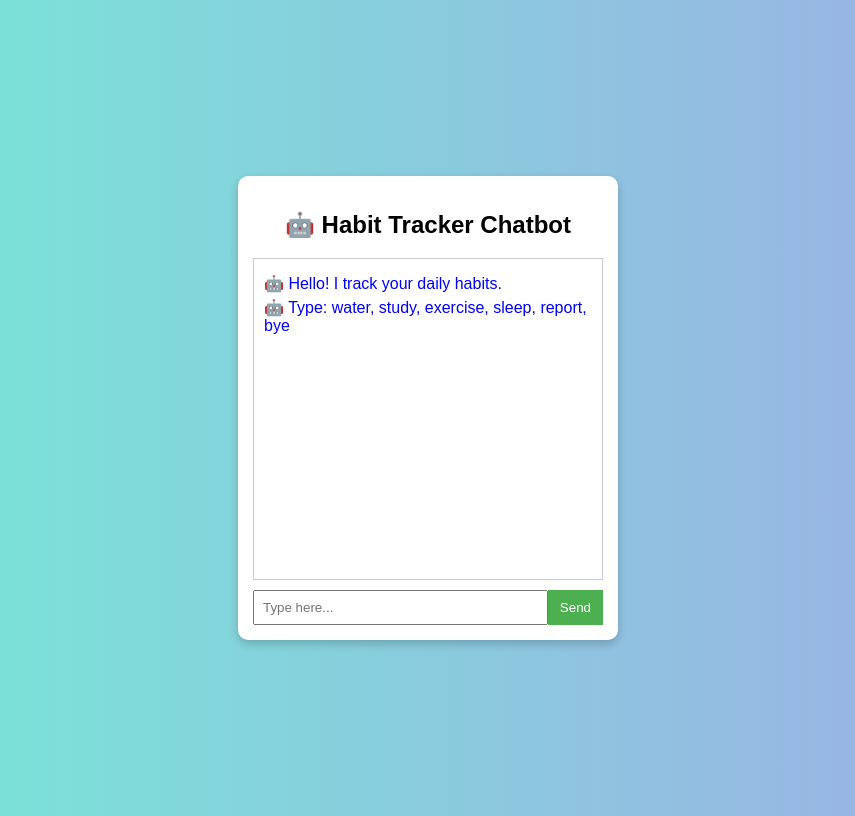
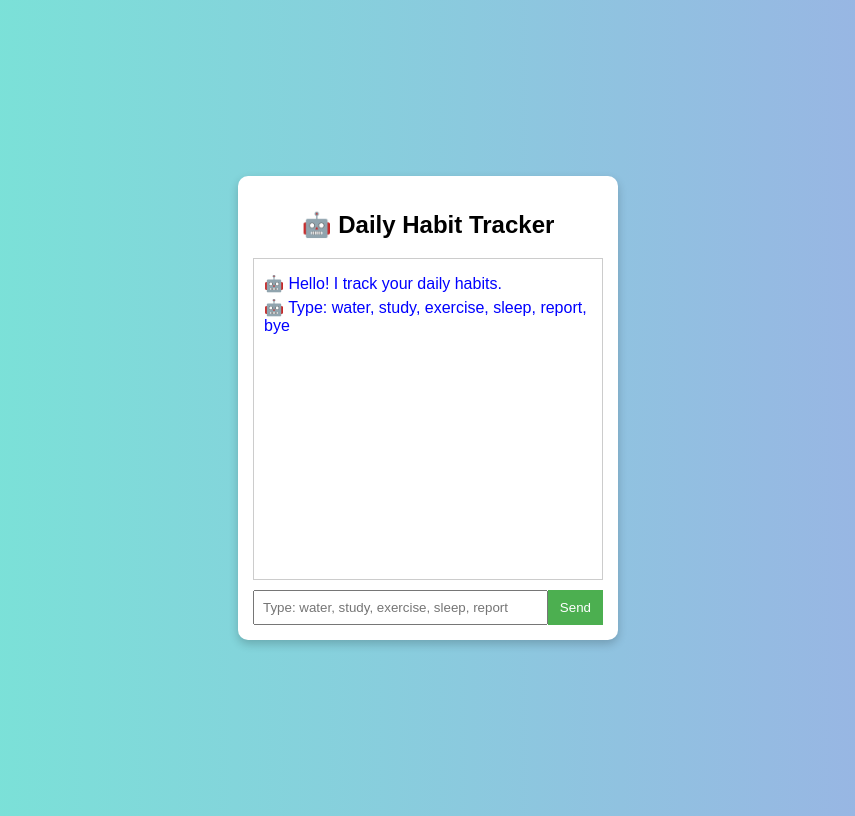
Before and after one commit to bindu29-gudepu/Daily-habit-tracker, a plain HTML site: page index.html in a window 1280 px wide. Shown: the whole page, without its empty margins (212-1067 px from the left). Drawn offline with Linux system fonts and the light colour scheme.

Commit message:
Update index.html

```diff
--- a/index.html
+++ b/index.html
@@ -8,12 +8,12 @@
 <body>
 
 <div class="chat-container">
-    <h2>🤖 Habit Tracker Chatbot</h2>
+    <h2>🤖 Daily Habit Tracker</h2>
 
     <div id="chat-box"></div>
 
     <div class="input-area">
-        <input type="text" id="user-input" placeholder="Type here...">
+        <input type="text" id="user-input" placeholder="Type: water, study, exercise, sleep, report">
         <button onclick="sendMessage()">Send</button>
     </div>
 </div>
```
